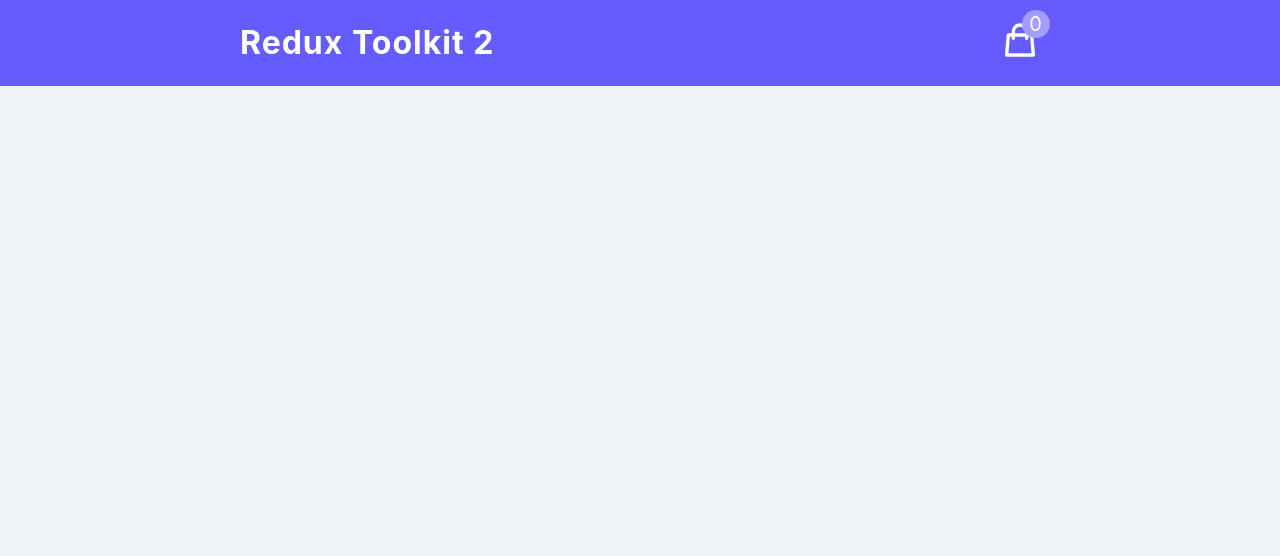
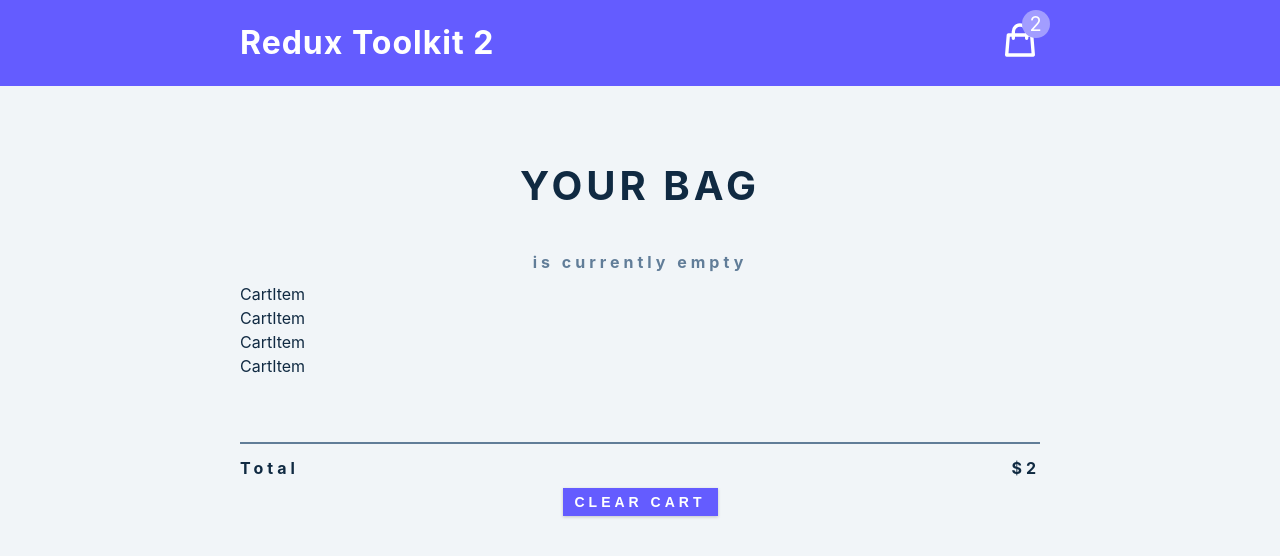
Before and after one commit to iamshahidameen/redu-toolkit-tutorial, a React (Create React App) app: page / in a window 1280 px wide. Shown: the top 556 px of the page. Built offline with nearby package versions, Linux system fonts and the light colour scheme.

Commit message:
Added local data to cart and created the cart container section

```diff
--- a/src/App.js
+++ b/src/App.js
@@ -1,9 +1,11 @@
 import Navbar from './components/Navbar';
+import CartContainer from './components/CartContainer';
 
 function App() {
   return (
     <main>
       <Navbar />
+      <CartContainer />
     </main>
   );
 }
--- /dev/null
+++ b/src/components/CartContainer.js
@@ -0,0 +1,41 @@
+import CartItem from './CartItem';
+import { useSelector } from 'react-redux';
+
+const CartContainer = () => {
+  const { cartItems, total, amount } = useSelector((store) => store.cart);
+  if (amount < 1) {
+    return (
+      <section className="cart">
+        <header>
+          <h2>Your Bag</h2>
+          <h4 className="empty-cart">is currently empty</h4>
+        </header>
+      </section>
+    );
+  }
+
+  return (
+    <section className="cart">
+      <header>
+        <h2>Your Bag</h2>
+        <h4 className="empty-cart">is currently empty</h4>
+      </header>
+      <div>
+        {cartItems.map((item) => {
+          return <CartItem key={item.id} {...item} />;
+        })}
+      </div>
+      <footer>
+        <hr />
+        <div className="cart-total">
+          <h4>
+            total <span>${total}</span>
+          </h4>
+        </div>
+        <button className="btn btn-clear">clear cart</button>
+      </footer>
+    </section>
+  );
+};
+
+export default CartContainer;
--- /dev/null
+++ b/src/components/CartItem.js
@@ -0,0 +1,5 @@
+const CartItem = () => {
+  return <div>CartItem</div>;
+};
+
+export default CartItem;
--- a/src/features/cart/cartSlice.js
+++ b/src/features/cart/cartSlice.js
@@ -1,7 +1,9 @@
 import { createSlice } from '@reduxjs/toolkit';
+import cartItems from '../../cartItems';
+
 const initialState = {
-  cartItems: [],
-  amount: 0,
+  cartItems: cartItems,
+  amount: 2,
   total: 2,
   isLoading: true,
 };
```
